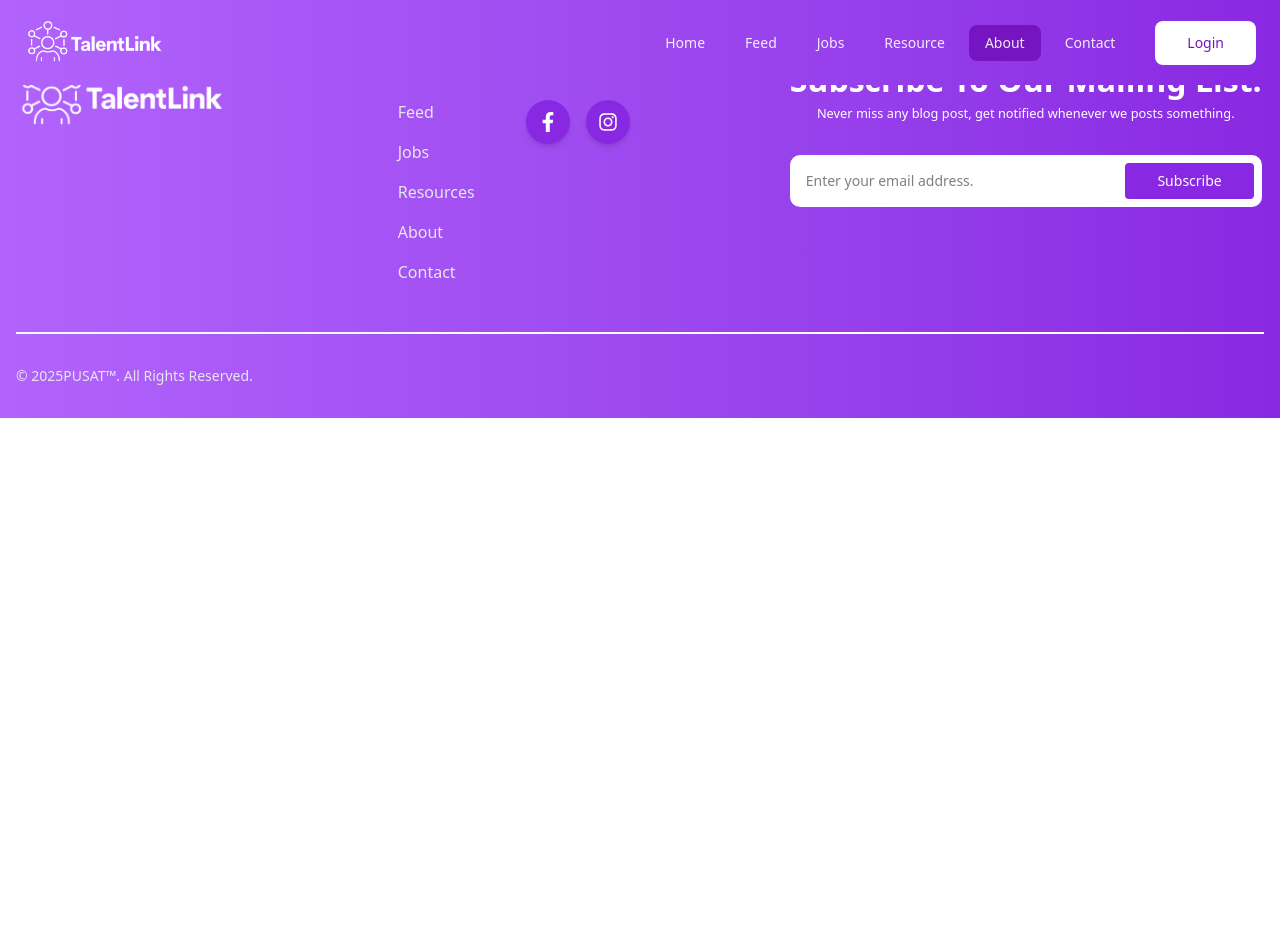
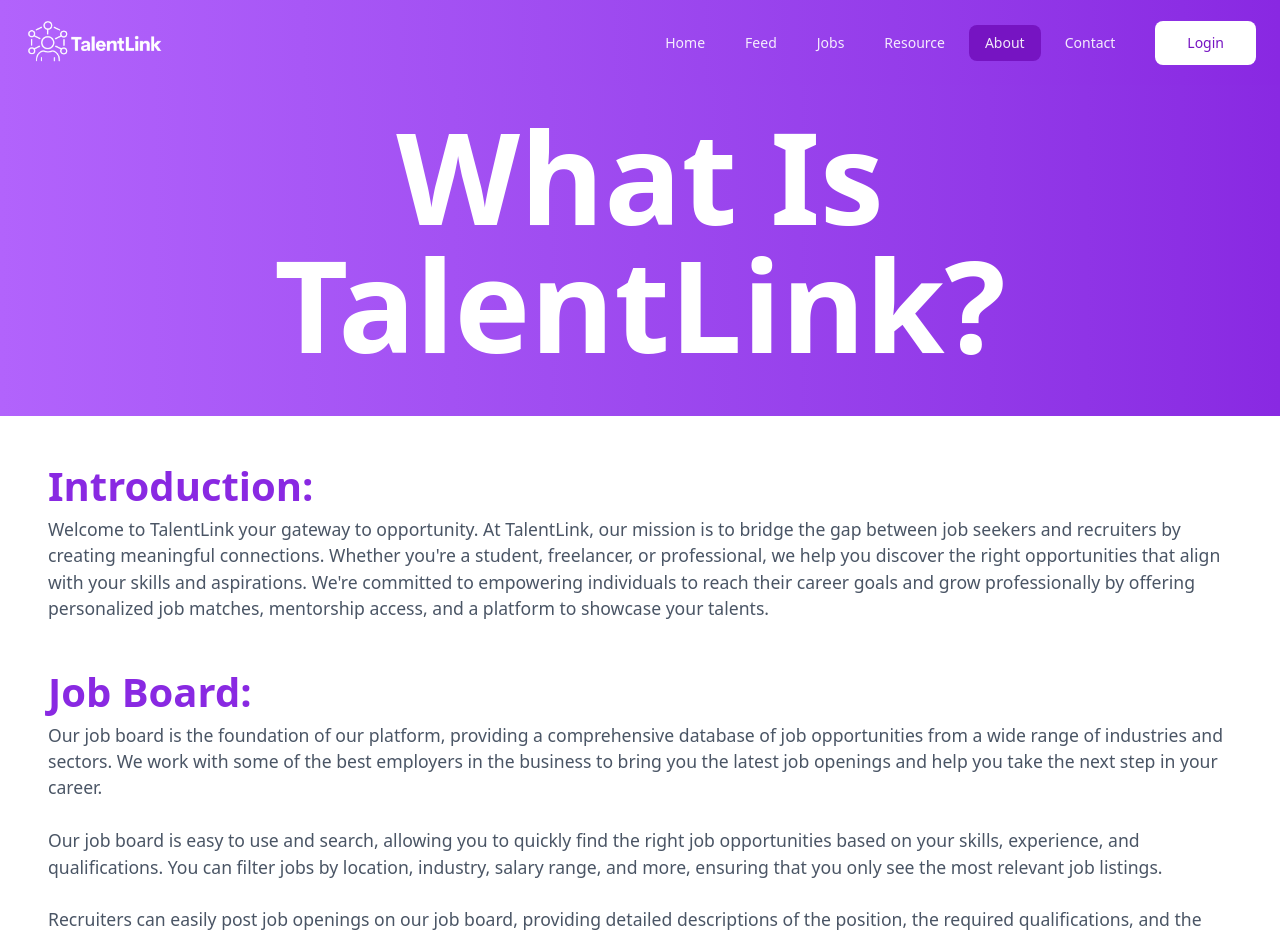
Before and after one commit to EverestNinja/TalentLink, a React (Vite) app: page /about in a window 1280 px wide. Shown: the top 937 px of the page. Before the commit the page ends 800 px from the top, so only its background shows below. Built offline with nearby package versions, Linux system fonts and the light colour scheme; no server answers.

Commit message:
about page and few changs

```diff
--- a/src/components/Footer/Footer.jsx
+++ b/src/components/Footer/Footer.jsx
@@ -19,7 +19,7 @@
               <h2 className="mb-6 text-sm font-semibold  uppercase text-white">
                 Useful Links
               </h2>
-              <ul className="text-gray-200 dark:text-gray-400 font-medium">
+              <ul className="text-gray-200 dark:text-gray-300 font-medium">
                 <li className="mb-4">
                   <a href="/#services" className="hover:underline">
                     Feed
--- a/src/pages/About/About.jsx
+++ b/src/pages/About/About.jsx
@@ -2,9 +2,73 @@
 
 function About() {
   return (
-    <div>
-      about
-    </div>
+    <>
+    <section
+  className="lg:px-12 sm:px-8 x-sm:px-4 py-28 flex justify-center items-center bg-gradient-to-r from-[#b263fc] to-[#8929e2] pb-12"
+>
+  <h1
+    className="md:text-[8rem] sm:text-[6rem] x-sm:text-[3rem] font-bold leading-none text-white text-center"
+  >
+    What Is <br />
+    TalentLink?
+  </h1>
+</section>
+
+<section className="lg:px-12 sm:px-8 x-sm:px-4 py-10 w-full mx-auto">
+
+{/* Introduction */}
+  <h2 className="text-[2.5rem] text-[#8929e2] font-[600]">Introduction:</h2>
+  <p className="text-gray-600 text-[1.1rem] font-[500] mb-10">
+    Welcome to TalentLink your gateway to opportunity.
+At TalentLink, our mission is to bridge the gap between job seekers and recruiters by creating meaningful connections. Whether you're a student, freelancer, or professional, we help you discover the right opportunities that align with your skills and aspirations.
+We're committed to empowering individuals to reach their career goals and grow professionally by offering personalized job matches, mentorship access, and a platform to showcase your talents.
+  </p>
+
+  {/* Job Board */}
+  <h2 className="text-[2.5rem] text-[#8929e2] font-[600]">Job Board:</h2>
+  <p className="text-gray-600 text-[1.1rem] font-[500] mb-10">
+    Our job board is the foundation of our platform, providing a comprehensive database of job opportunities from a wide range of industries and sectors. We work with some of the best employers in the business to bring you the latest job openings and help you take the next step in your career.
+    <br /><br />
+    Our job board is easy to use and search, allowing you to quickly find the right job opportunities based on your skills, experience, and qualifications. You can filter jobs by location, industry, salary range, and more, ensuring that you only see the most relevant job listings.
+    <br /><br />
+    Recruiters can easily post job openings on our job board, providing detailed descriptions of the position, the required qualifications, and the application process. Our powerful search tools allow them to find the most qualified candidates for their job vacancies quickly and easily.
+  </p>
+
+ {/* Talent Search */}
+  <h2 className="text-[2.5rem] text-[#8929e2] font-[600]">Talent Search:</h2>
+  <p className="text-gray-600 text-[1.1rem] font-[500] mb-10">
+    Our talent search feature is designed to help recruiters find the best candidates for their job vacancies. Recruiters can search through our talent database based on various criteria, including job title, skills, experience, and location.
+    <br /><br />
+    Our talent search tool is intuitive and easy to use, providing recruiters with a comprehensive list of qualified candidates for their job vacancies. Recruiters can also review each candidate's profile, resume, and portfolio, ensuring that they have all the information they need to make the right hiring decisions.
+  </p>
+
+ {/* Resource Center */}
+  <h2 className="text-[2.5rem] text-[#8929e2] font-[600]">Resource Center:</h2>
+  <p className="text-gray-600 text-[1.1rem] font-[500] mb-10">
+    At TalentLink, we believe in empowering talents to achieve their career goals and grow professionally. That's why we have created a comprehensive resource center that provides insights, tips, and resources to help you succeed in your career.
+    <br /><br />
+    Our resource center covers a wide range of topics, including resume writing, interview preparation, career development, job search strategies, and more. We regularly update our resources to ensure that you have access to the latest industry trends and best practices.
+    <br /><br />
+    Whether you're just starting your career or are a seasoned professional, our resource center is the perfect place to find valuable insights and tips to help you succeed in your chosen field.
+  </p>
+
+  {/* Talent Community */}
+  <h2 className="text-[2.5rem] text-[#8929e2] font-[600]">Talent Community:</h2>
+  <p className="text-gray-600 text-[1.1rem] font-[500] mb-10">
+    At TalentLink, we believe in the power of community, which is why we have created a vibrant and active talent community. Our community is a place where job seekers and professionals can connect, share insights and best practices, and support each other on their career journeys.
+    <br /><br />
+    Our community members include job seekers, professionals, industry experts, recruiters, and more. As a member of our community, you'll have access to exclusive events, webinars, and networking opportunities that can help you grow your career and build your professional network.
+  </p>
+
+  {/* Conclusion */}
+  <h2 className="text-[2.5rem] text-[#8929e2] font-[600]">Conclusion:</h2>
+  <p className="text-gray-600 text-[1.1rem] font-[500] mb-10">
+    Whether you're a job seeker or a recruiter, TalentLink is the ultimate platform to help you achieve your career goals. Our job board, talent search, resource center, and talent community provide a comprehensive suite of tools and resources to help you succeed in your chosen field. So why wait? Sign up for TalentLink today and take the first step towards your dream career!
+  </p>
+
+</section>
+</>
+
   )
 }
 
```
Also changed, not shown: 1 other file (tests, documents, lock files or other folders).
